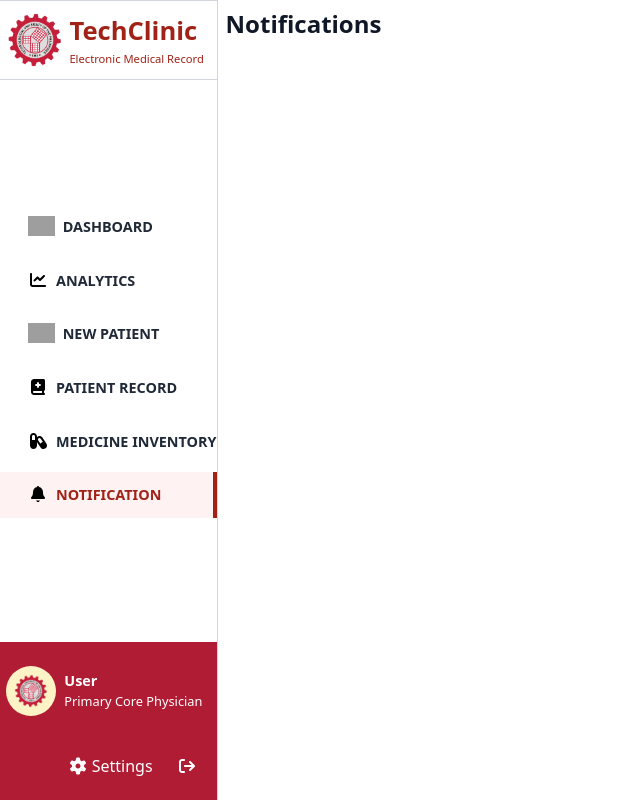
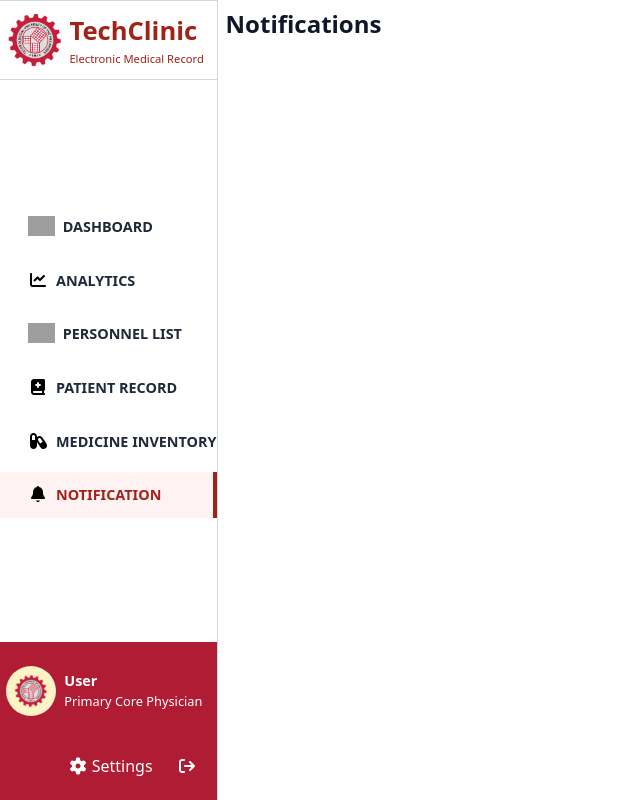
Before and after one commit to KarlBautista/techlinic-system, a React (Vite) app in the folder frontend/techclinic/: page /notifications in a window 1280 px wide. Shown: the whole page, without its empty margins (0-640 px from the left). Built offline with nearby package versions, Linux system fonts and the light colour scheme; no server answers; grey boxes are pictures that could not be loaded.

Commit message:
added personnel list in doctor side

```diff
--- a/frontend/techclinic/src/App.jsx
+++ b/frontend/techclinic/src/App.jsx
@@ -18,13 +18,12 @@ function App() {
         const initialize = async () => {
             console.log("🚀 App initializing...");
 
-            // Set up auth listener FIRST
             unsubscribe = authListener();
 
-            // Then check for existing session
+
             await getUser();
 
-            // Load other data
+
             await Promise.all([
                 getRecords(),
                 getPatients(),
@@ -32,18 +31,17 @@ function App() {
             ]);
 
             setIsInitialized(true);
-            console.log("✅ App initialized");
+
         };
 
         initialize();
 
         return () => {
             if (unsubscribe && typeof unsubscribe === "function") {
-                console.log("🧹 Cleaning up auth listener");
                 unsubscribe();
             }
         };
-    }, []); // Run only once on mount
+    }, []);
 
     return (
         <div className='w-full h-screen'>
--- a/frontend/techclinic/src/components/newNavigation.jsx
+++ b/frontend/techclinic/src/components/newNavigation.jsx
@@ -9,7 +9,6 @@ import Settings from '../assets/image/settings.svg'
 import Logout from '../assets/image/logout.svg'
 import Analytics from '../assets/componentImage/analytics.svg'
 import Notification from '../assets/componentImage/notification.svg'
-
 import useAuth from '../store/useAuthStore'
 import Swal from 'sweetalert2'
 
@@ -23,8 +22,6 @@ const NewNavigation = () => {
 
     const handleSignOut = async () => {
         try {
-            console.log("🚪 Initiating sign out...");
-
             const response = await signOut();
 
             if (response?.error) {
@@ -56,7 +53,7 @@ const NewNavigation = () => {
             });
 
         } catch (err) {
-            console.error("❌ Sign out exception:", err);
+
             Swal.fire({
                 title: "Error",
                 text: "Failed to sign out. Please try again.",
@@ -70,24 +67,9 @@ const NewNavigation = () => {
             sm:border-r sm:border-gray-300">
 
 
-            <Link to={'/dashboard'} className='navigationContainer'>
-                <img src={DashboardImage} alt="Dashboard" />
-            </Link>
-            <Link to={'/analytics'} className='navigationContainer'>
-                <img src={Analytics} alt="Analytics" />
-            </Link>
-            <Link to={'/new-patient'} className='navigationContainer'>
-                <img src={PatientImage} alt="New Patient" />
-            </Link>
-            <Link to={'/patient-record'} className='navigationContainer'>
-                <img src={RecordImage} alt="Patient Record" />
-            </Link>
-            <Link to={'/medicine-inventory'} className='navigationContainer'>
-                <img src={MedicineImage} alt="Medicine Inventory" />
-            </Link>
-            <div className='navigationContainer'>
-                <img src={ProfileImage} alt="Profile" />
-            </div>
+
+
+
 
 
             <div className='newNavigationContainer h-[10%] w-full gap-1 p-1 border-b border-gray-300'>
@@ -100,7 +82,7 @@ const NewNavigation = () => {
                 </div>
             </div>
 
-
+            {userProfile?.role === "NURSE" ? (
             <div className='newNavigationContainer gap-2 flex-col justify-center h-[70%] w-full'>
                 <Link
                     to={'/dashboard'}
@@ -150,6 +132,58 @@ const NewNavigation = () => {
                     <p>NOTIFICATION</p>
                 </Link>
             </div>
+            ) : (
+                 <div className='newNavigationContainer gap-2 flex-col justify-center h-[70%] w-full'>
+                <Link
+                    to={'/dashboard'}
+                    className={`${currentPath === '/dashboard' ? 'inPage' : 'notPage'} mainNavigation`}
+                >
+                    <img src={DashboardImage} alt="Dashboard" />
+                    <p>DASHBOARD</p>
+                </Link>
+
+                <Link
+                    to={'/analytics'}
+                    className={`${currentPath === '/analytics' ? 'inPage' : 'notPage'} mainNavigation`}
+                >
+                    <img src={Analytics} alt="Analytics" />
+                    <p>ANALYTICS</p>
+                </Link>
+
+                <Link
+                    to={'/personnel-list'}
+                    className={`${currentPath === '/personnel-list' ? 'inPage' : 'notPage'} mainNavigation`}
+                >
+                    <img src={PatientImage} alt="Personnel List" />
+                    <p>PERSONNEL LIST</p>
+                </Link>
+
+                <Link
+                    to={'/patient-record'}
+                    className={`${(currentPath === '/patient-record' || currentPath.startsWith('/individual-record')) ? 'inPage' : 'notPage'} mainNavigation`}
+                >
+                    <img src={RecordImage} alt="Patient Record" />
+                    <p>PATIENT RECORD</p>
+                </Link>
+
+                <Link
+                    to={'/medicine-inventory'}
+                    className={`${(currentPath === '/medicine-inventory' || currentPath === '/add-medicine') ? 'inPage' : 'notPage'} mainNavigation`}
+                >
+                    <img src={MedicineImage} alt="Medicine Inventory" />
+                    <p>MEDICINE INVENTORY</p>
+                </Link>
+
+                <Link
+                    to={'/notifications'}
+                    className={`${currentPath === '/notifications' ? 'inPage' : 'notPage'} mainNavigation`}
+                >
+                    <img src={Notification} alt="Notifications" />
+                    <p>NOTIFICATION</p>
+                </Link>
+            </div>
+            ) }
+
 
 
             <div className='newNavigationContainer h-[20%] w-full flex-col p-1 bg-[hsl(350,73%,40%)] text-white'>
--- a/frontend/techclinic/src/pages/Analytics.jsx
+++ b/frontend/techclinic/src/pages/Analytics.jsx
@@ -13,9 +13,9 @@ const Analytics = () => {
       <div className='h-[8%] w-full order-last sm:order-0 sm:w-[23%] sm:h-full md:w-[19%] lg:w-[17%]'>
         <Navigation />
       </div>
-    <div className='h-[92%] min-w-[360px] sm:min-w-0  w-full sm:h-full sm:w-[77%] md:w-[81%] lg:w-[83%] overflow-auto p-2'>
+    <div className='h-[92%] min-w-[360px] sm:min-w-0  w-full sm:h-full sm:w-[77%] md:w-[81%] lg:w-[83%] overflow-auto p-5'>
         <div className='w-full flex flex-col gap-2'>
-          <h2 className='text-2xl font-semibold text-gray-900'>Medical Analytics</h2>
+          <h2 className='text-2xl font-semibold text-gray-900 mb-5'>Medical Analytics</h2>
         </div>
         <div className='w-full flex flex-col gap-5'>
           <PatientCountsChart />
--- /dev/null
+++ b/frontend/techclinic/src/pages/PersonnelList.jsx
@@ -0,0 +1,16 @@
+import React from 'react'
+import Navigation from '../components/newNavigation'
+const PersonnelList = () => {
+  return (
+    <div className='flex h-full w-full gap-2 overflow-y-auto'>
+      <div className='sm:w-[30%] w-[17%] h-full md:w-[25%] lg:w-[17%]  sticky top-0 '>
+          <Navigation />
+      </div>
+        <div className='h-[92%] min-w-[360px] sm:min-w-0  w-full sm:h-full sm:w-[77%] md:w-[81%] lg:w-[83%] overflow-auto p-2 flex flex-col gap-2'>
+            <h1 className='text-3xl font-semibold text-gray-800'>Personnel List</h1>
+        </div>
+    </div>
+  )
+}
+
+export default PersonnelList
--- a/frontend/techclinic/src/pages/newDashboard.jsx
+++ b/frontend/techclinic/src/pages/newDashboard.jsx
@@ -47,15 +47,14 @@ const NewDashboard = () => {
         return userProfile?.role || "Staff";
     };
 
-    console.log("👤 Authenticated User:", authenticatedUser);
-    console.log("📋 User Profile:", userProfile);
+
 
     return (
         <div className='h-screen w-full flex flex-col sm:flex-row'>
             <div className='h-[8%] w-full order-last sm:order-0 sm:w-[23%] sm:h-full md:w-[19%] lg:w-[17%]'>
                 <NewNavigation/>
             </div>
-            <div className='h-[92%] min-w-[360px] sm:min-w-0  w-full sm:h-full sm:w-[77%] md:w-[81%] lg:w-[83%] overflow-auto p-2 flex flex-col gap-2'>
+            <div className='h-[92%] min-w-[360px] sm:min-w-0  w-full sm:h-full sm:w-[77%] md:w-[81%] lg:w-[83%] overflow-auto p-5 flex flex-col gap-2'>
                 <div className='h-[10%] p-2 w-full flex gap-1'>
                     <div className='w-[90%] h-full flex flex-col'>
                         <h2 className='text-[1.2rem] font-semibold text-gray-900'>
@@ -102,8 +101,8 @@ const NewDashboard = () => {
                 </div>
 
                 <div className='w-full flex items-center flex-col mt-10 p-2'>
-                    <h1 className='text-[.9rem] w-[90%] font-semibold'> Recent records</h1>
-                    <div className=' w-[90%] overflow-auto '>
+                    <h1 className='text-1xl w-full font-semibold mb-2'>Recent records</h1>
+                    <div className=' w-full overflow-auto '>
                         <table className='min-w-full border-collapse border border-gray-200 rounded-lg overflow-hidden'>
                         <thead className='bg-[#C41E3A]'>
                             <tr>
--- a/frontend/techclinic/src/router/router.jsx
+++ b/frontend/techclinic/src/router/router.jsx
@@ -9,6 +9,7 @@ import IndividualRecord from "../pages/IndividualRecord";
 import AddMedicine from "../pages/AddMedicine";
 import Analytics from "../pages/Analytics";
 import Notifications from "../pages/Notifications";
+import PersonnelList from "../pages/PersonnelList"
 const router = createBrowserRouter([
   { path: "/", element: <Login /> },
   { path: "/dashboard", element: <Dashboard /> },
@@ -19,6 +20,7 @@ const router = createBrowserRouter([
   { path: "/add-medicine", element: <AddMedicine /> },
   { path: "/analytics", element: <Analytics /> },
   { path: "/notifications", element: <Notifications /> },
+  { path: "/personnel-list", element: <PersonnelList />}
 ]);
 
 export default router;
```
